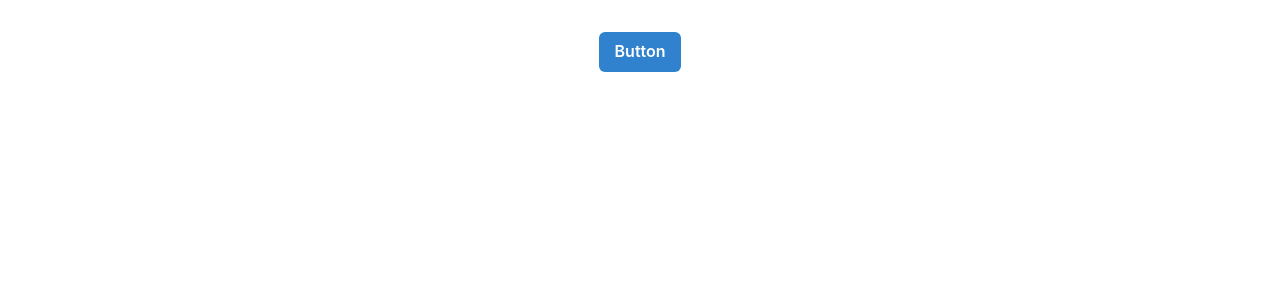
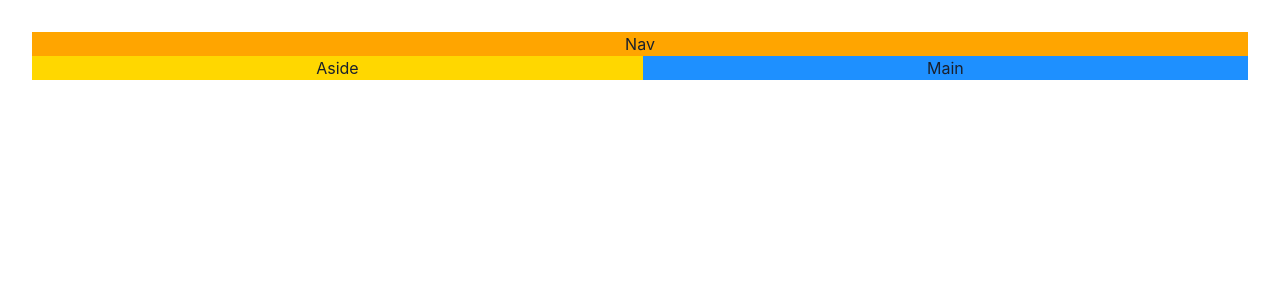
Before and after one commit to SarahL4/game-hub, a React (Vite) app: page / in a window 1280 px wide. Shown: the top 300 px of the page. Built offline with nearby package versions, Linux system fonts and the light colour scheme.

Commit message:
Buid a responsive layout

```diff
--- a/src/App.tsx
+++ b/src/App.tsx
@@ -1,11 +1,26 @@
-import { Button, ButtonGroup } from '@chakra-ui/react';
+import { Button, ButtonGroup, Grid, GridItem, Show } from '@chakra-ui/react';
 import { useState } from 'react';
 import './App.css';
 
 function App() {
-	const [count, setCount] = useState(0);
-
-	return <Button colorScheme='blue'>Button</Button>;
+	return (
+		//base:平时时候正常小屏幕. 大屏全显
+		<Grid templateAreas={{ base: `"nav""main"`, lg: `"nav nav""aside main"` }}>
+			<GridItem area='nav' bg='orange'>
+				Nav
+			</GridItem>
+			{/* Show only when it large screen (laptop) 1024-1440px */}
+			<Show above='lg'>
+				<GridItem area='aside' bg='gold'>
+					Aside
+				</GridItem>
+			</Show>
+			<GridItem area='main' bg='dodgerblue'>
+				Main
+			</GridItem>
+			<GridItem></GridItem>
+		</Grid>
+	);
 }
 
 export default App;
```
